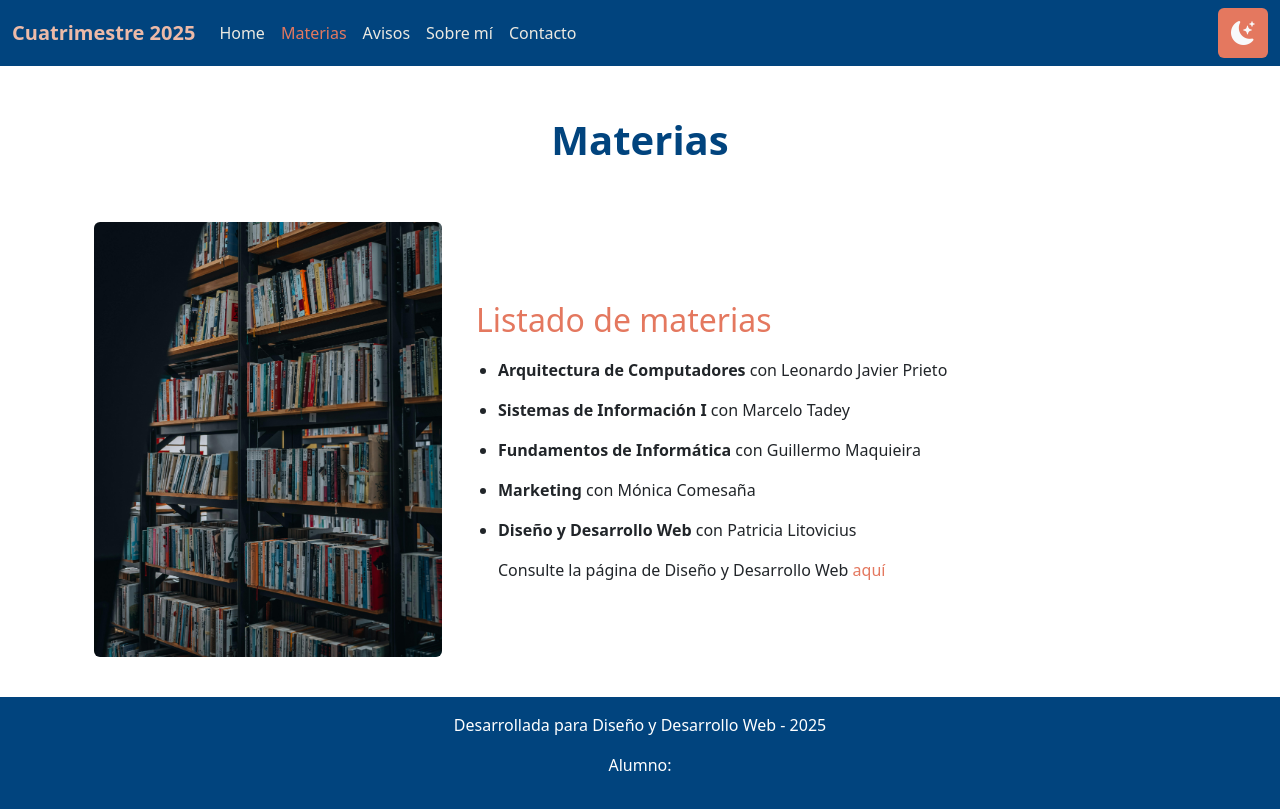
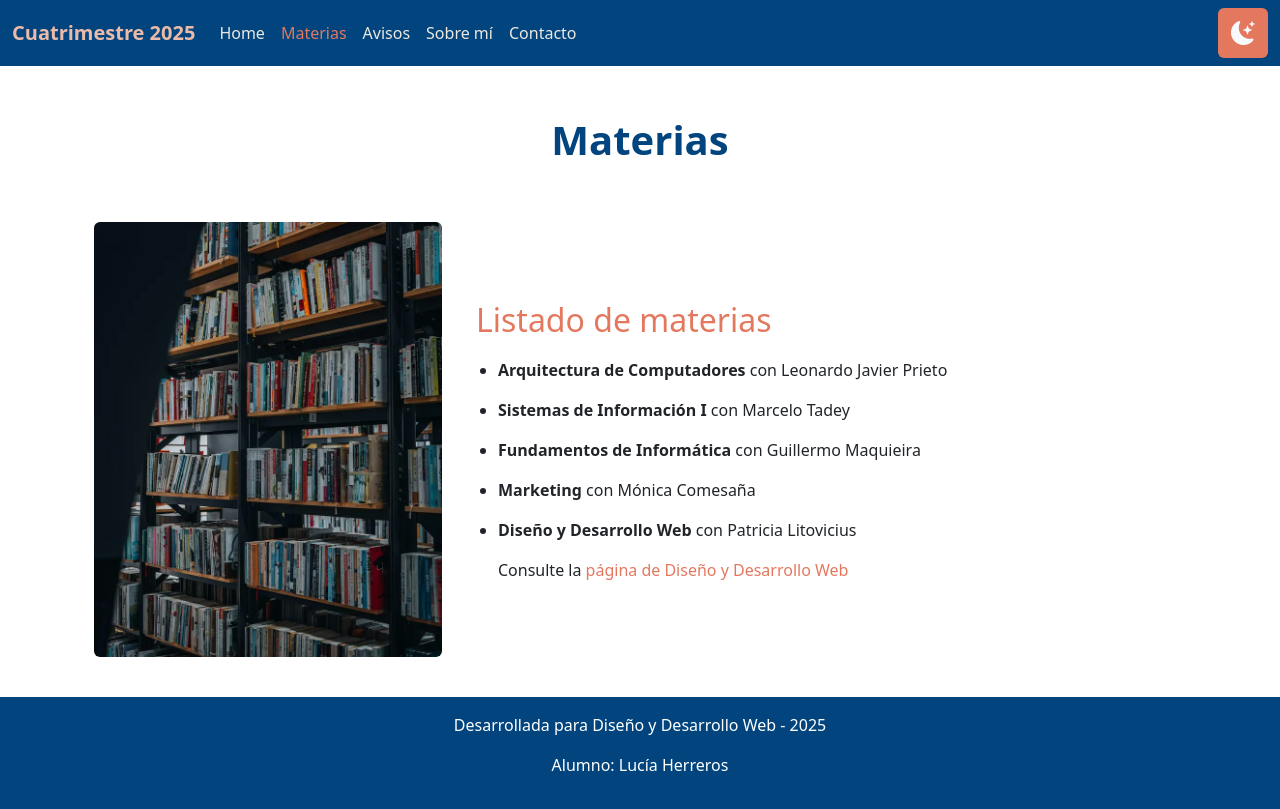
Before and after one commit to lucia-herreros/test, a plain HTML site: page materias.html in a window 1280 px wide. Drawn offline with nearby package versions, Linux system fonts and the light colour scheme.

Commit message:
Version ??

```diff
--- a/materias.html
+++ b/materias.html
@@ -3,6 +3,7 @@
     <head>
         <meta charset="utf-8">
         <meta name="viewport" content="width=device-width, initial-scale=1.0">
+        <meta name="description" content="Página de inicio del sitio web portfolio para el Cuatrimestre 2025 con información sobre materias, avisos, contacto y más.">
         <link rel="icon" href="img/icon.png" type="image/png">
         <!-- Enlace al CSS de Bootstrap desde CDN -->
         <link href="https://cdn.jsdelivr.net/npm/bootstrap@5.3.5/dist/css/bootstrap.min.css" rel="stylesheet" integrity="sha384-SgOJa3DmI69IUzQ2PVdRZhwQ+dy64/BUtbMJw1MZ8t5HZApcHrRKUc4W0kG879m7" crossorigin="anonymous">
@@ -46,7 +47,7 @@
                 <div class="row align-items-center">
                     <!-- Columna para la imagen -->
                     <div class="col-md-4 mb-4 mb-md-0 text-center">
-                        <img src="img/imagen4.jpg" class="img-fluid rounded" alt="Imágen 4" style="max-height: 500px">
+                        <img src="img/imagen4.webp" class="img-fluid rounded" alt="Imágen 4">
                     </div>
                     <!-- Columna para las materias -->
                     <div class="col-md-8">
@@ -66,7 +67,7 @@
                             </li>
                             <li>
                                 <p><b>Diseño y Desarrollo Web</b> con Patricia Litovicius</p>
-                                <p>Consulte la página de Diseño y Desarrollo Web <a class="enlace" href="dydweb.html" target="_blank">aquí</a></p>
+                                <p>Consulte la <a class="enlace" href="dydweb.html" target="_blank">página de Diseño y Desarrollo Web</a></p>
                             </li>
                         </ul>
                     </div>
@@ -76,7 +77,7 @@
         <!-- Pie de página -->
         <footer class="py-3 mt-3 flex-shrink-0">
             <p>Desarrollada para Diseño y Desarrollo Web - 2025</p>
-            <p>Alumno: </p>
+            <p>Alumno: Lucía Herreros</p>
         </footer>
         <script src="https://cdn.jsdelivr.net/npm/bootstrap@5.3.5/dist/js/bootstrap.bundle.min.js" integrity="sha384-k6d4wzSIapyDyv1kpU366/PK5hCdSbCRGRCMv+eplOQJWyd1fbcAu9OCUj5zNLiq" crossorigin="anonymous"></script>
         <!-- Script -->
```
